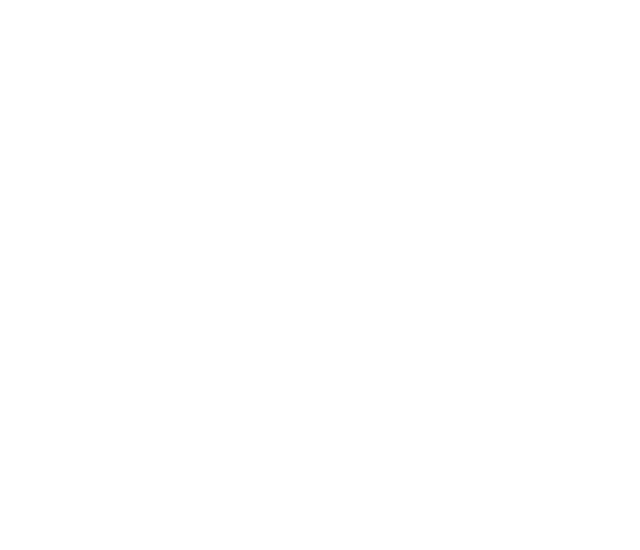
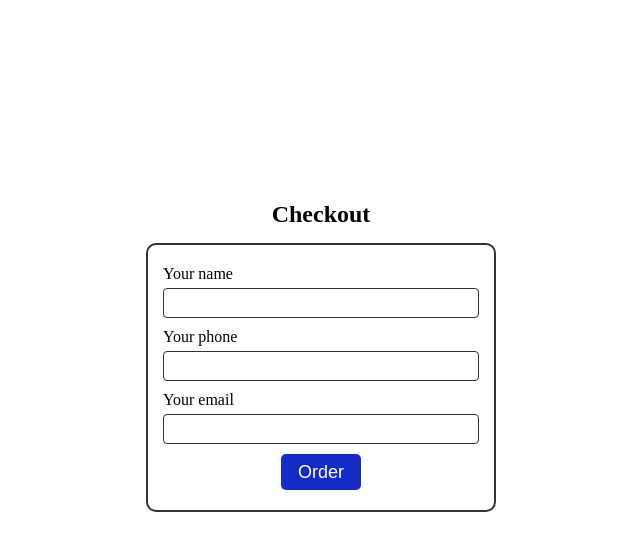
Before and after one commit to mobystudent/reacttest, a React app: page / in a window 1280 px wide. Both pictures are taken after a click on the button "Send". Shown: the top 550 px of the page, without its empty margins (314-954 px from the left). Built offline with nearby package versions, Linux system fonts and the light colour scheme; the HTML template or start-up script is replaced by a standard one.

Commit message:
Add checkout component

```diff
--- a/src/components/app/App.js
+++ b/src/components/app/App.js
@@ -1,5 +1,6 @@
 import React, { useState } from 'react';
 import Cart from '../cart/Cart';
+import Checkout from '../checkout/Checkout';
 import styles from './app.module.styl';
 
 function App() {
@@ -8,15 +9,19 @@
 	} = styles;
 	let [ statusCheckout, setStatusCheckout ] = useState(false);
 
-	function openCheckout(status) {
-		setStatusCheckout(statusCheckout = !status);
-		console.warn(statusCheckout);
+	function openNextSection(status) {
+		console.warn(status);
+		setStatusCheckout(status);
 	}
 
 	return (
 		<div className={ app }>
 			<Cart
-				onClick={ (status) => ( openCheckout(status) ) }
+				onClick={ (status) => ( openNextSection(status) ) }
+			/>
+			<Checkout
+				active={ statusCheckout }
+				onClick={ (status) => ( openNextSection(status) ) }
 			/>
 		</div>
 	);
--- /dev/null
+++ b/src/components/checkout/Checkout.js
@@ -0,0 +1,56 @@
+import React, { useState } from 'react';
+import propTypes from 'prop-types';
+import styles from './checkout.module.styl';
+
+function Checkout(props) {
+	const { active = false, onClick: onClickForm } = props;
+	console.log(active);
+	const {
+		checkout,
+		label,
+		title,
+		form,
+		input,
+		btn,
+		name,
+		hide
+	} = styles;
+	let [ statusCheckout, setStatusCheckout ] = useState(false);
+
+	function showResult() {
+		setStatusCheckout(!statusCheckout ? 'result' : '')
+		onClickForm(!statusCheckout ? 'result' : '');
+	}
+
+	return (
+		<div className={ active ? checkout : hide }>
+			<h1 className={ title }>Checkout</h1>
+			<form className={ form } action='#'>
+				<label className={ label } htmlFor='nameOrder'>
+					<span className={ name }>Your name</span>
+					<input className={ input } type='text' id='nameOrder' />
+				</label>
+				<label className={ label } htmlFor='phoneOrder'>
+					<span className={ name }>Your phone</span>
+					<input className={ input } type='text' id='phoneOrder' />
+				</label>
+				<label className={ label } htmlFor='emailOrder'>
+					<span className={ name }>Your email</span>
+					<input className={ input } type='email' id='emailOrder' />
+				</label>
+				<button className={ btn } type='submin' onClick={ showResult }>Order</button>
+			</form>
+		</div>
+	);
+}
+
+Checkout.defaultProps = {
+	onClick: function() {}
+}
+
+Checkout.propTypes = {
+	active: propTypes.bool.isRequired,
+	onClick: propTypes.func
+};
+
+export default Checkout;
--- /dev/null
+++ b/src/components/checkout/checkout.module.styl
@@ -0,0 +1,51 @@
+@import '../../styl/vars.styl';
+
+.checkout
+	display block
+	padding 50px 0
+
+.label
+	display block
+	margin-bottom 10px
+
+.title
+	text-align center
+	font-size 24px
+	line-height 28px
+	margin-bottom 15px
+	font-weight 700
+
+.form
+	width 350px
+	border 2px solid $black32
+	border-radius 10px
+	margin 0 auto
+	padding 20px 15px
+
+.input
+	font-size 16px
+	line-height 18px
+	width 100%
+	padding 5px 10px
+	border 1px solid $black32;
+	border-radius 4px
+
+.name
+	display inline-block
+	font-size 16px
+	line-height 18px
+	margin-bottom 5px
+
+.btn
+	display block
+	margin 0 auto
+	padding 8px 15px
+	border-radius 5px
+	font-size 18px
+	line-height 20px
+	min-width 80px
+	color #fff
+	background #152bc5
+
+.hide
+	display none
```
